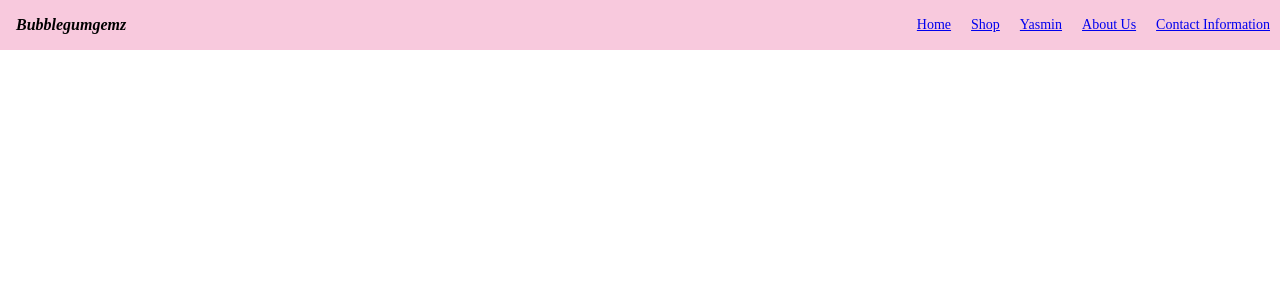
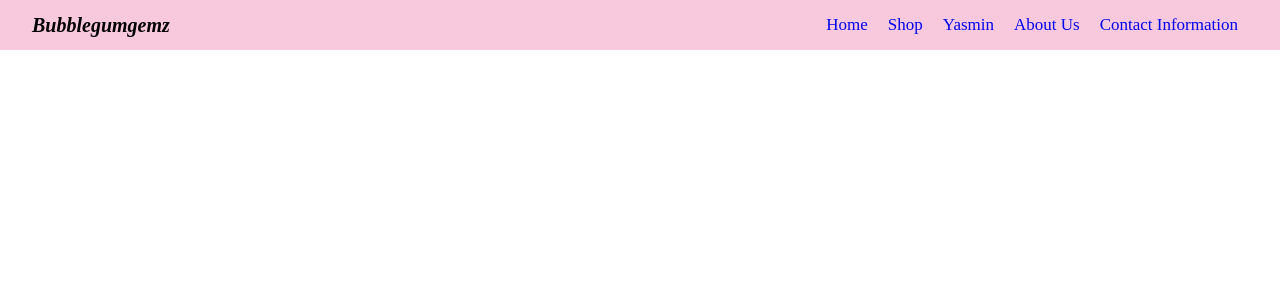
Before and after one commit to FatimaOrtega/bubblegum, a React (Create React App) app: page / in a window 1280 px wide. Shown: the top 300 px of the page. Built offline with nearby package versions, Linux system fonts and the light colour scheme.

Commit message:
Tried to fix navbar

```diff
--- a/src/components/navbar/navbar.css
+++ b/src/components/navbar/navbar.css
@@ -7,20 +7,24 @@
     justify-content: space-between;
     margin-left: auto;
     margin-right: auto;
+    text-decoration: none;
 
   }
 
   .Brand {
     font-weight: bold;
     font-style: italic;
-    margin-left: 1rem;
-    padding-right: 1rem;
+    margin-left: 2rem;
+    padding-right: 2rem;
+    text-decoration: none;
+    font-size: 20px;
   }
 
   ul {
     display: flex;
-
-
+    text-decoration: none;
+    margin-right: 2rem;
+    text-align: center;
 
   }
 
@@ -28,23 +32,18 @@ li {
     flex: 0 0 auto;
     -webkit-box-align: center;
     -webkit-box-pack: center;
-    -webkit-tap-highlight-color: transparent;
     align-items: center;
-    color: #999;
     height: 100%;
     justify-content: center;
     text-decoration: none;
-    -webkit-box-align: center;
-    -webkit-box-pack: center;
-    -webkit-tap-highlight-color: transparent;
-    align-items: center;
-    color: #999;
     display: flex;
-    font-size: 14px;
+    font-size: 17px;
     height: 50px;
-    justify-content: center;
     line-height: 16px;
     margin: 0 10px ;
     text-decoration: none;
     white-space: nowrap;
 }
+
+a:link { text-decoration: none; }
+a:visited { text-decoration: none; }
```
